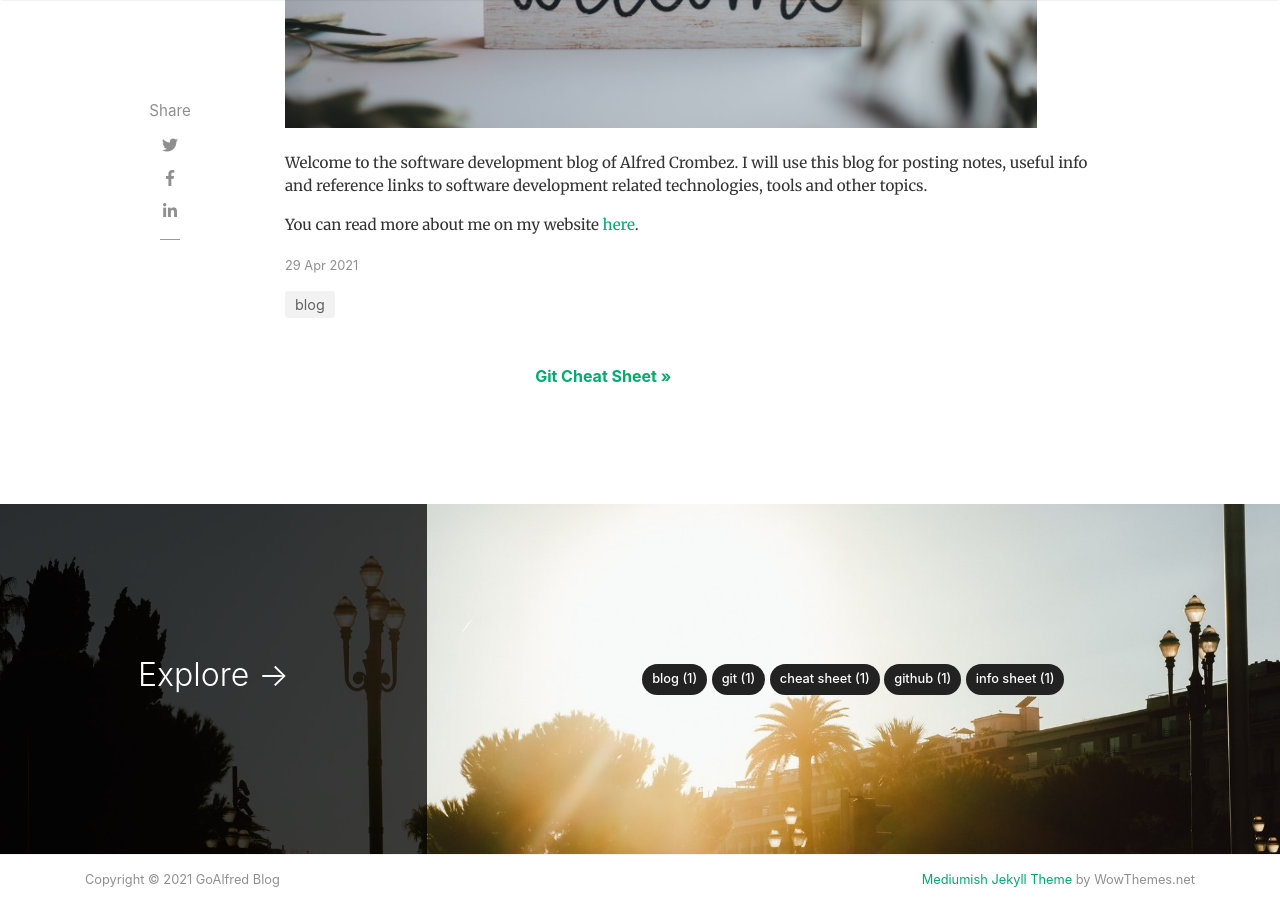
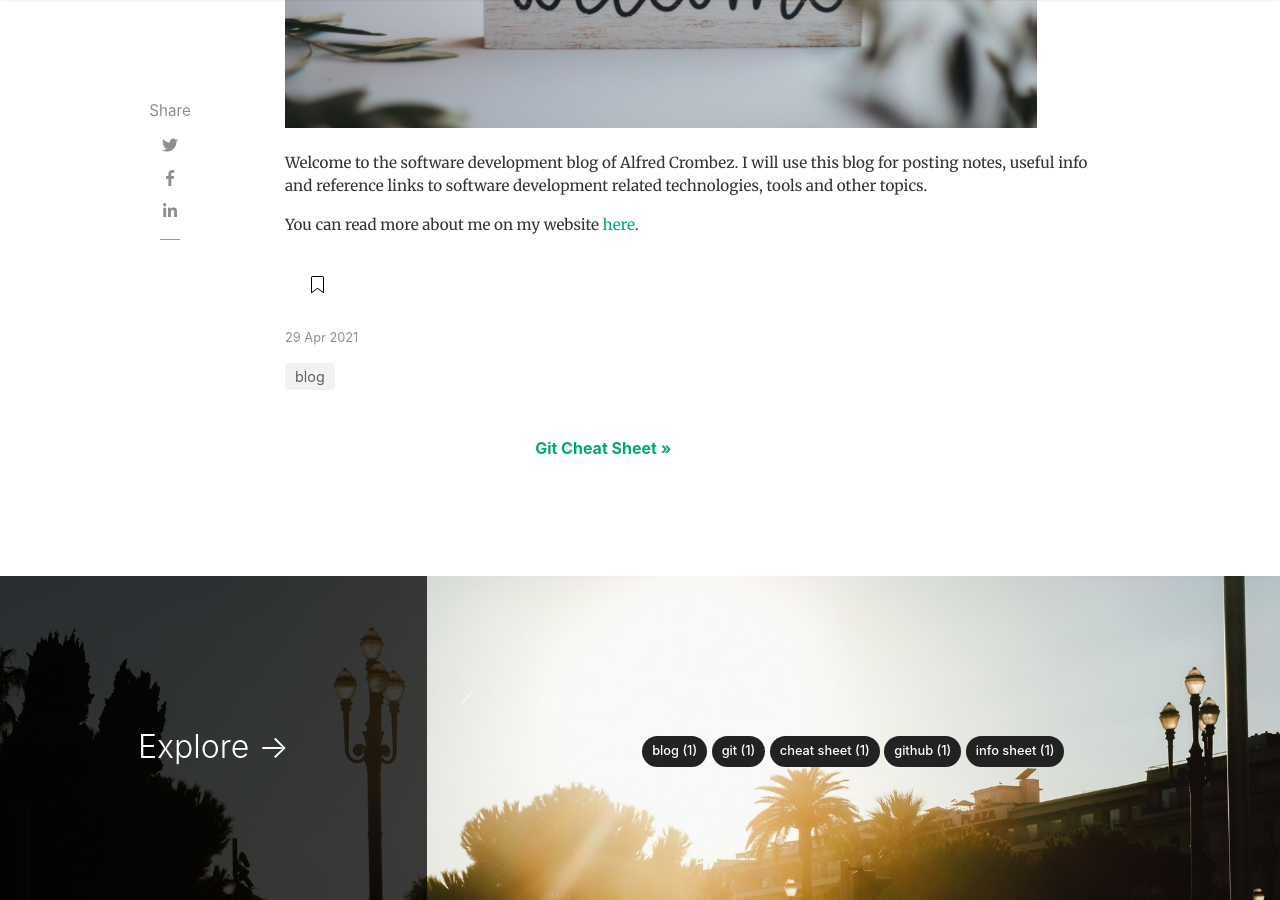
Before and after one commit to goalfred-dev/goalfred-dev.github.io, a Jekyll site: the page built from _posts/2021-04-29-welcome.md, in a window 1280 px wide and 900 px high, scrolled down 889 px. Built offline with Jekyll 4.4.1, drawn with Linux system fonts in a browser that asks for light colours; nearby versions of some CDN libraries; comment, search, counter and statistics services are not loaded.

Commit message:
Try author box from featured box

```diff
--- a/_layouts/post.html
+++ b/_layouts/post.html
@@ -87,6 +87,33 @@
         <strong class="mr-1">Rating:</strong> {% include star_rating.html %}
       </div>
       {% endif %}
+
+      <div class="card-footer b-0 bg-white mt-auto">
+        <div class="wrapfooter">
+          {% if post.author %}
+          <span class="meta-footer-thumb">
+            {% if author.avatar %}
+            <img class="author-thumb" src="{{site.baseurl}}/{{ author.avatar }}" alt="{{ author.display_name }}">
+            {% else %}
+            <img class="author-thumb" src="https://www.gravatar.com/avatar/{{ author.gravatar }}?s=250&d=mm&r=x"
+              alt="{{ author.display_name }}">
+            {% endif %}
+          </span>
+          <span class="author-meta">
+            <span class="post-name"><a target="_blank" href="{{ author.web }}">{{ author.display_name
+                }}</a></span><br />
+            {% endif %}
+            <span class="post-date">{{ post.date | date_to_string }}</span>
+          </span>
+          <span class="post-read-more"><a href="{{site.baseurl}}{{post.url}}" title="Read Story"><svg
+                class="svgIcon-use" width="25" height="25" viewbox="0 0 25 25">
+                <path
+                  d="M19 6c0-1.1-.9-2-2-2H8c-1.1 0-2 .9-2 2v14.66h.012c.01.103.045.204.12.285a.5.5 0 0 0 .706.03L12.5 16.85l5.662 4.126a.508.508 0 0 0 .708-.03.5.5 0 0 0 .118-.285H19V6zm-6.838 9.97L7 19.636V6c0-.55.45-1 1-1h9c.55 0 1 .45 1 1v13.637l-5.162-3.668a.49.49 0 0 0-.676 0z"
+                  fill-rule="evenodd"></path>
+              </svg></a></span>
+          <div class="clearfix"></div>
+        </div>
+      </div>
 
       <!-- Post Date -->
       <p>
```
